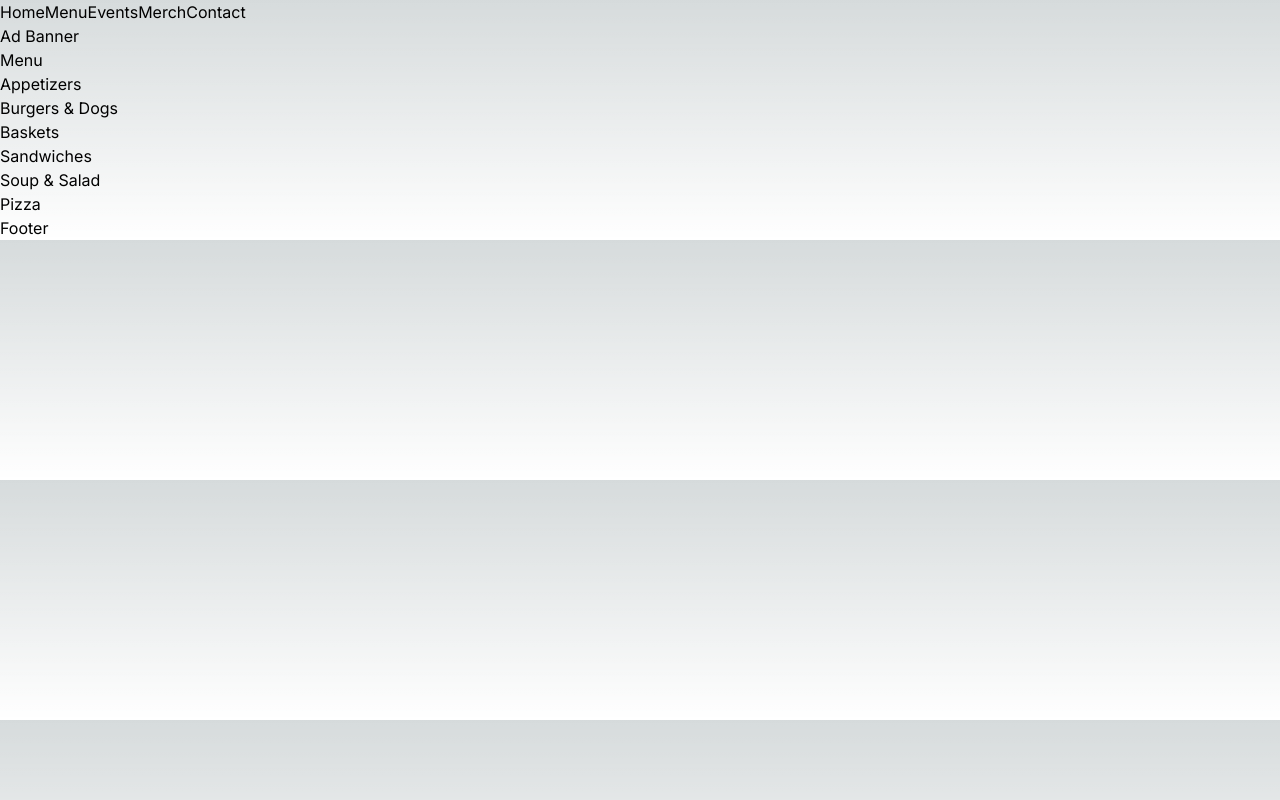
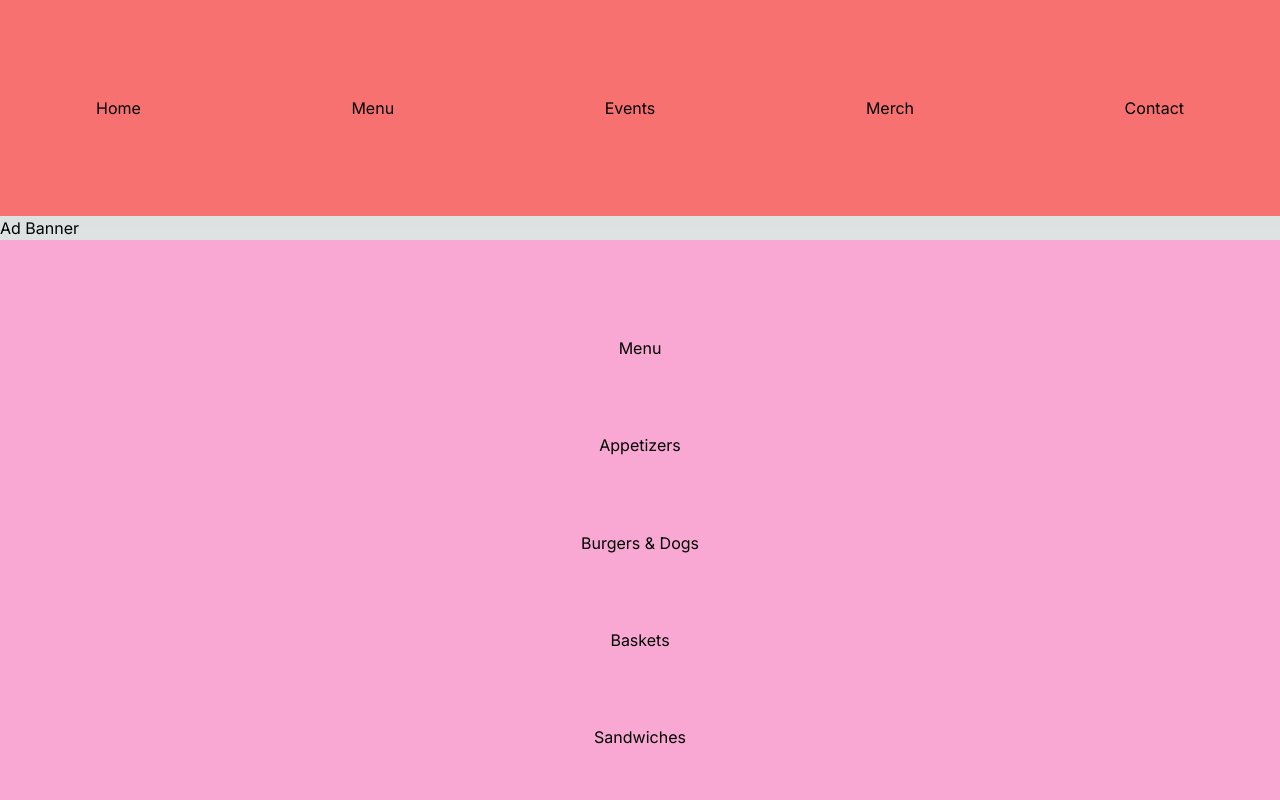
Before and after one commit to angski11422/hideaway, a Next.js app: page /menu in a window 1280 px wide. Shown: the top 800 px of the page. Built offline with nearby package versions, Linux system fonts and the light colour scheme.

Commit message:
styling skeleton

```diff
--- a/app/components/footer.jsx
+++ b/app/components/footer.jsx
@@ -1,6 +1,6 @@
 export default function Footer() {
   return (
-    <div>
+    <div className="flex min-h-6 flex-col items-center justify-between p-24 bg-blue-300">
       <h1>Footer</h1>
     </div>
   );
--- a/app/components/navbar.jsx
+++ b/app/components/navbar.jsx
@@ -1,6 +1,6 @@
 export default function Navbar() {
   return (
-    <nav>
+    <nav className="flex min-h-6 flex-row items-center justify-between p-24 bg-red-400">
       <a href="/">Home</a>
       <a href="/menu">Menu</a>
       <a href="/events">Events</a>
--- a/app/events/page.jsx
+++ b/app/events/page.jsx
@@ -1,6 +1,6 @@
 export default function Events() {
   return (
-    <div>
+    <div className="flex min-h-screen flex-col items-center justify-between p-24 bg-lime-400">
       <h1>Events</h1>
       <div>
         <h2>Karaoke - Every Friday & Saturday Night</h2>
--- a/app/menu/page.jsx
+++ b/app/menu/page.jsx
@@ -1,6 +1,6 @@
 export default function Menu() {
   return (
-    <div>
+    <div className="flex min-h-screen flex-col items-center justify-between p-24 bg-pink-300">
       <h1>Menu</h1>
       <div>
         <h2>Appetizers</h2>
--- a/app/merch/page.jsx
+++ b/app/merch/page.jsx
@@ -1,6 +1,6 @@
 export default function Merch() {
   return (
-    <div>
+    <div className="flex min-h-screen flex-col items-center justify-between p-24 bg-violet-400">
       <h1>Merch</h1>
       <div>
         <h2>T-shirts</h2>
```
